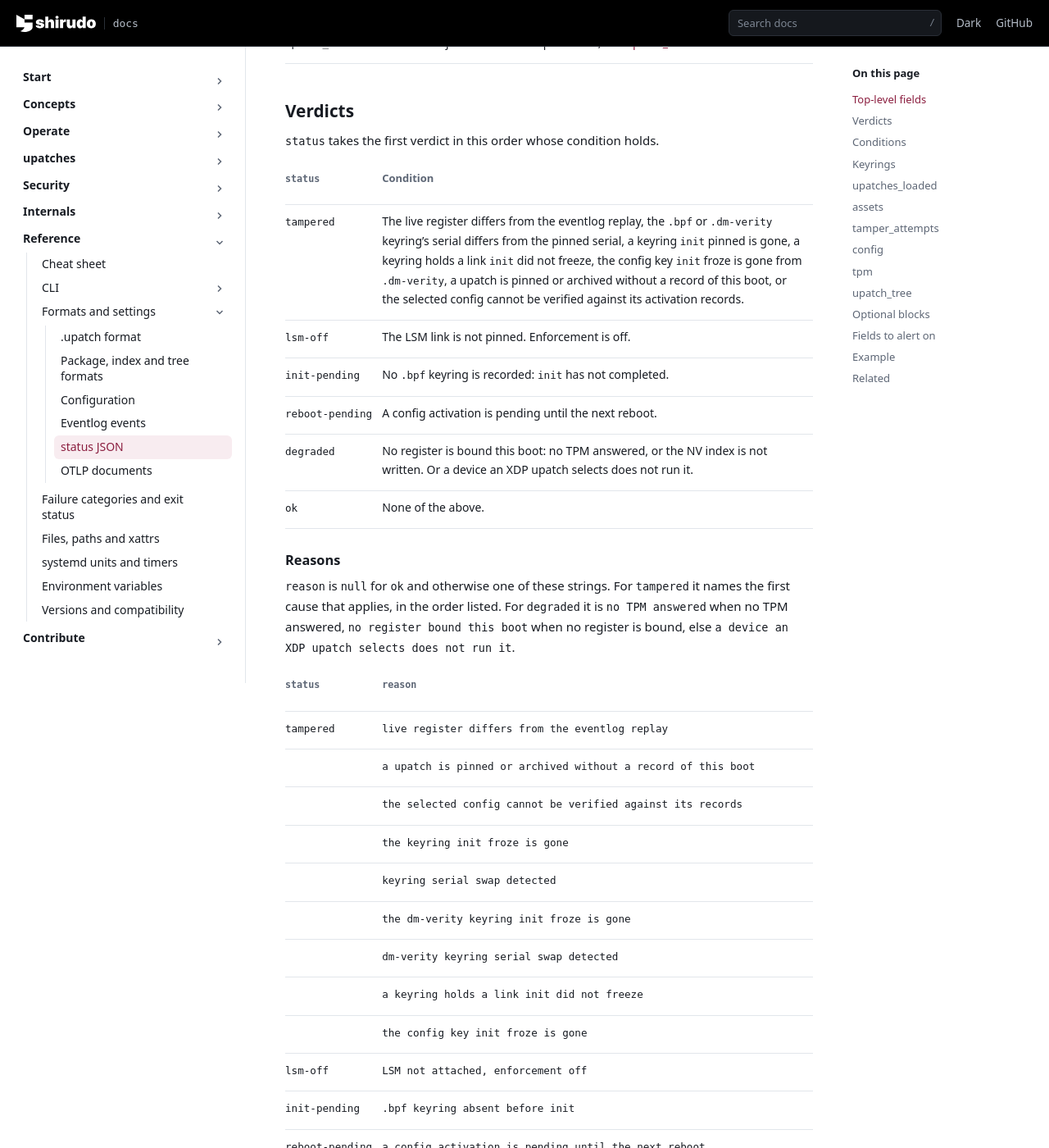
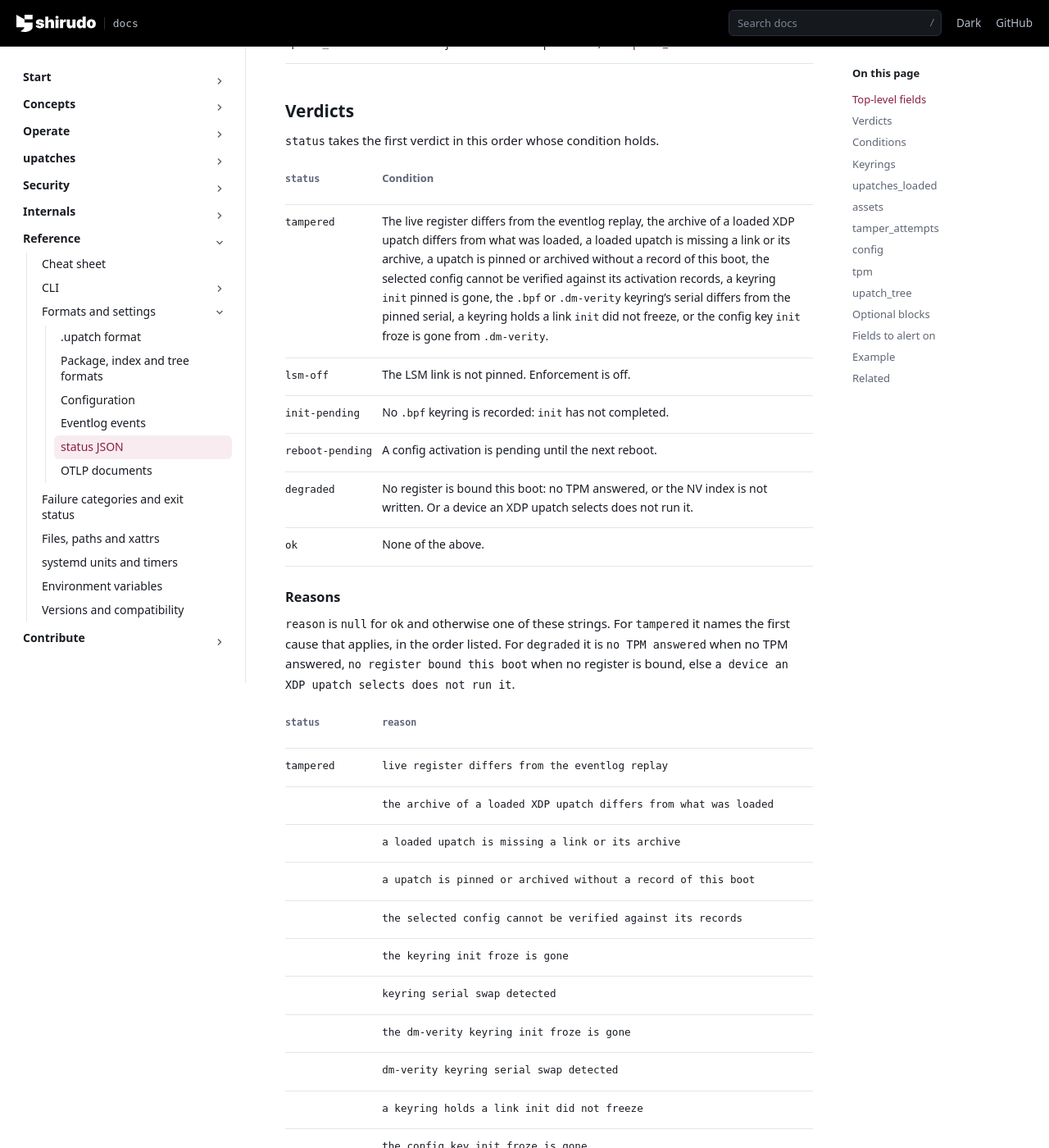
Before and after one commit to AliBashaSY/shirudo, a Sphinx documentation site: the page built from Documentation/reference/formats/status-json.rst, in a window 1280 px wide and 1400 px high, scrolled down 2384 px. Shown: the whole window at 82% size. Built offline with Sphinx 7.4.7, drawn with Linux system fonts in a browser that asks for light colours; pages that are not in the unit, such as notebooks, are missing from menus; some of the changed text lies outside the part shown.

Commit message:
Documentation: name the XDP archive and link causes on the status pages
status reports tampered when the archive of a loaded XDP upatch differs
from what was loaded and when a loaded upatch is missing a link or its
archive, with a reason and an UpatchesMeasured detail for each, and
warns when those checks could not run. The verdict tables of the status
reference and of the JSON format name neither cause, the table of
reasons lacks both strings, and the table of conditions lacks the three
details. Two pages still count six conditions where there are seven.

Add them, in the order status_reason() asks.

Fixes: 258adaff7d19 ("status: alert when an XDP archive differs from its loaded payload")
Fixes: e9c5921d1698 ("upatch: require every link of a loaded upatch")
Signed-off-by: Daniel Borkmann <daniel@iogearbox.net>

```diff
--- a/Documentation/operate/run/read-status.rst
+++ b/Documentation/operate/run/read-status.rst
@@ -201,7 +201,7 @@ Header
 Conditions
 ~~~~~~~~~~
 
-Six conditions, each ``OK``, ``WARN`` or ``ALERT`` with a detail. The
+Seven conditions, each ``OK``, ``WARN`` or ``ALERT`` with a detail. The
 verdict is derived from them.
 
 .. list-table::
--- a/Documentation/reference/formats/status-json.rst
+++ b/Documentation/reference/formats/status-json.rst
@@ -153,13 +153,15 @@ Verdicts
    * - ``status``
      - Condition
    * - ``tampered``
-     - The live register differs from the eventlog replay, the
-       ``.bpf`` or ``.dm-verity`` keyring's serial differs from the
-       pinned serial, a keyring ``init`` pinned is gone, a keyring holds
-       a link ``init`` did not freeze, the config key ``init`` froze is
-       gone from ``.dm-verity``, a upatch is pinned or archived without
-       a record of this boot, or the selected config cannot be verified against its
-       activation records.
+     - The live register differs from the eventlog replay, the archive
+       of a loaded XDP upatch differs from what was loaded, a loaded
+       upatch is missing a link or its archive, a upatch is pinned or
+       archived without a record of this boot, the selected config
+       cannot be verified against its activation records, a keyring
+       ``init`` pinned is gone, the ``.bpf`` or ``.dm-verity`` keyring's
+       serial differs from the pinned serial, a keyring holds a link
+       ``init`` did not freeze, or the config key ``init`` froze is gone
+       from ``.dm-verity``.
    * - ``lsm-off``
      - The LSM link is not pinned. Enforcement is off.
    * - ``init-pending``
@@ -190,6 +192,11 @@ else ``a device an XDP upatch selects does not run it``.
      - ``reason``
    * - ``tampered``
      - ``live register differs from the eventlog replay``
+   * -
+     - ``the archive of a loaded XDP upatch differs from what was
+       loaded``
+   * -
+     - ``a loaded upatch is missing a link or its archive``
    * -
      - ``a upatch is pinned or archived without a record of this boot``
    * -
@@ -303,6 +310,15 @@ bytes: a longer one, such as a long list of names, is cut and ends with
    * -
      - ``WARN``
      - ``pins not checked against the records: <error>``
+   * -
+     - ``WARN``
+     - ``links or archives not checked: <error>``
+   * -
+     - ``ALERT``
+     - ``<n> XDP archives differ from the loaded payload: <names>``
+   * -
+     - ``ALERT``
+     - ``<n> upatches are missing a link or their archive: <names>``
    * -
      - ``ALERT``
      - ``<n> pinned or archived without a record of this boot: <names>``
```
Also changed, not shown: other parts of Documentation/reference/formats/status-json.rst (+1 -1 lines), Documentation/reference/cli/status.rst (+8 -6 lines).
